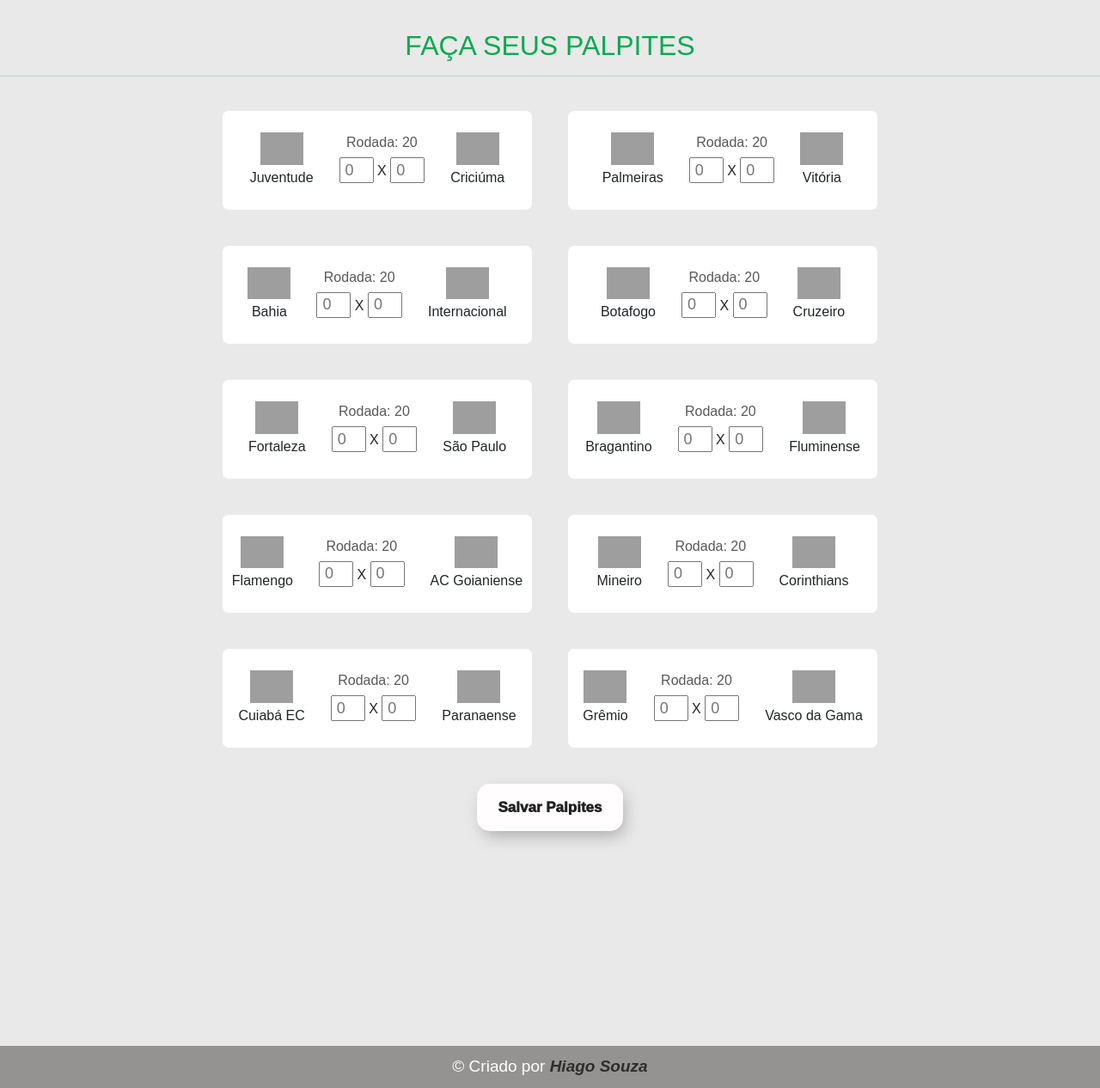
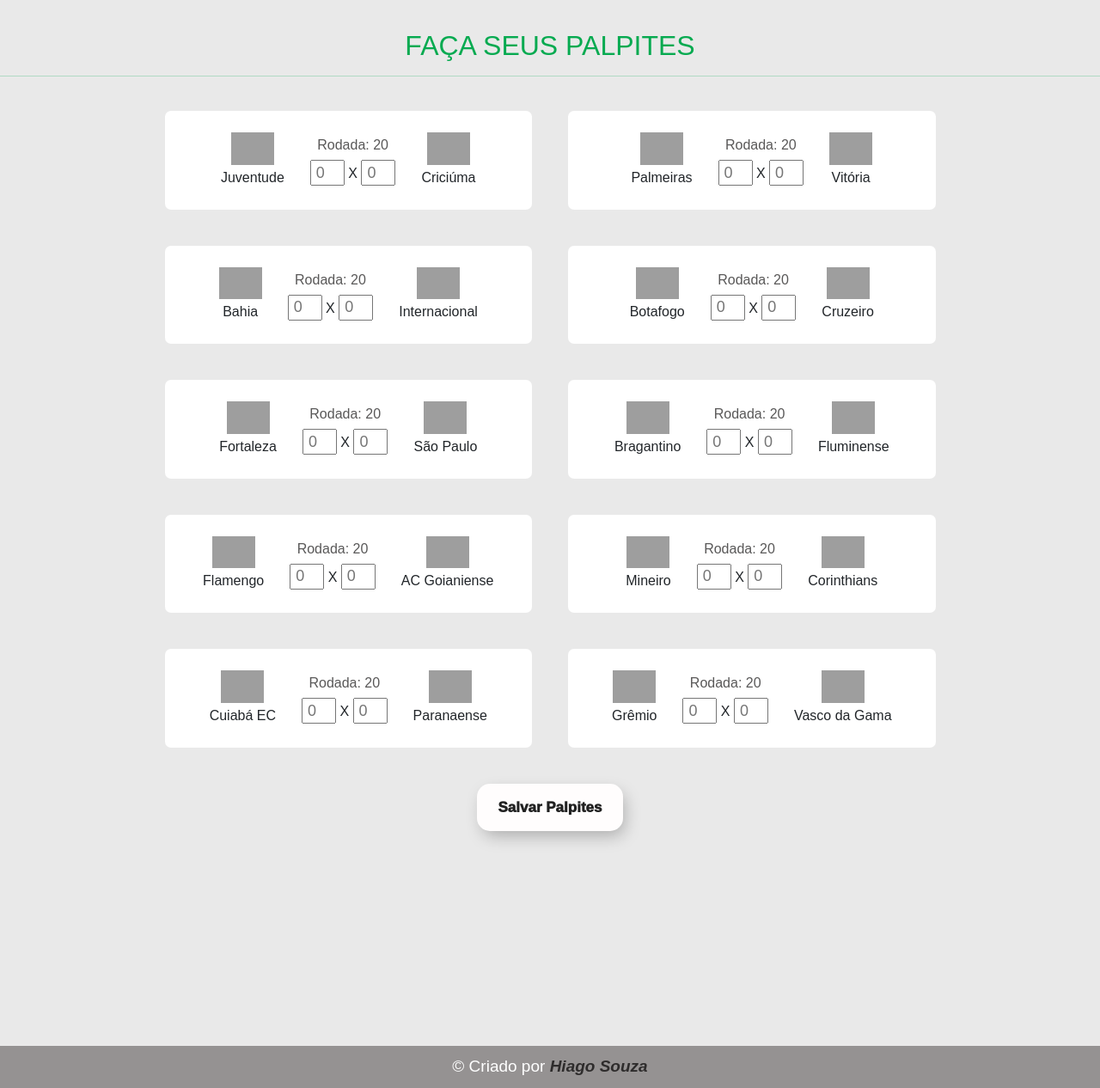
Before and after one commit to hiagospencer/bolao_brasileirao, a Django app: page /palpites in a window 1280 px wide. Shown: the part 120-1386 px from the top of the page at 86% size. Run offline with Django 5.2, Linux system fonts and the light colour scheme; a user stored in the database is signed in; data comes from the database, SQL or seed files in the repository; some libraries are stand-ins or nearby versions; some web fonts are replaced; grey boxes are pictures that could not be loaded.

Commit message:
palpites.html

```diff
--- a/bolao/templates/palpites.html
+++ b/bolao/templates/palpites.html
@@ -38,7 +38,7 @@
         {% if user.is_authenticated %}
             {% if not verificacao_partida %} <!-- se for false mostre, se for True bloquea -->
                 <div class="salvar">
-                    <button>Salvar Palpites</button>
+                    <button type="submit">Salvar Palpites</button>
                 </div>
             {% else %}
                 <div class="alert alert-warning mt-2" role="alert">
--- a/static/css/style.css
+++ b/static/css/style.css
@@ -283,9 +283,8 @@
 }
 
 .rodadas {
-  max-width: 900px;
+  max-width: 950px;
   display: flex;
-  flex-wrap: wrap;
   margin: 40px auto 250px auto;
 }
 
@@ -301,8 +300,9 @@
 .rodada {
   display: flex;
   justify-content: center;
+  align-items: center;
   flex-direction: row;
-  width: 40%;
+  width: 45%;
   background-color: #fff;
   padding: 25px 0;
   border-radius: 7px;
```
